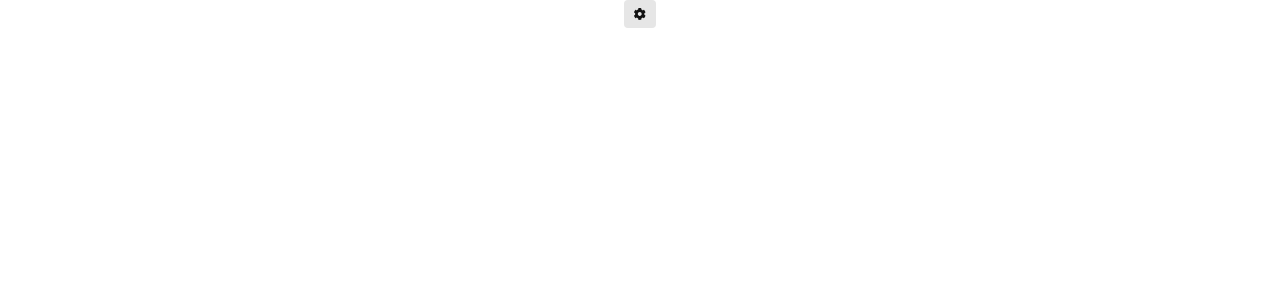
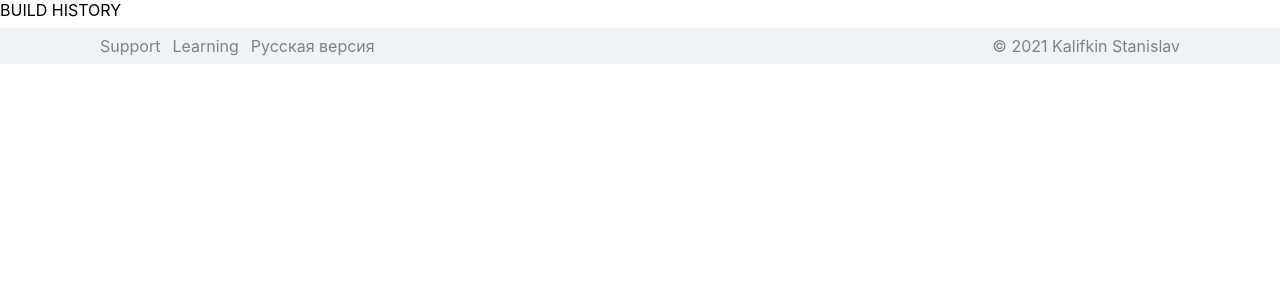
Before and after one commit to Filakkin/ci-service-client, a React (Create React App) app: page /build-history in a window 1280 px wide. Shown: the top 300 px of the page. Built offline with nearby package versions, Linux system fonts and the light colour scheme.

Commit message:
Добавит начальную реализацию роутинга

```diff
--- a/package.json
+++ b/package.json
@@ -10,6 +10,7 @@
     "node-sass": "^6.0.1",
     "react": "^17.0.2",
     "react-dom": "^17.0.2",
+    "react-router-dom": "^5.3.0",
     "react-scripts": "4.0.3",
     "web-vitals": "^1.1.2"
   },
--- a/src/App.js
+++ b/src/App.js
@@ -1,12 +1,41 @@
+import {
+  BrowserRouter as Router,
+  Switch,
+  Route
+} from 'react-router-dom';
+
 import './App.scss';
-import Icons from './components/Button/Icons/Icons.js';
-import Button from './components/Button/Button.js';
+import StartScreen from './pages/startScreen';
+import Settings from './pages/settings';
+import BuildHistory from './pages/buildHistory';
+import Footer from './components/Footer/Footer';
+import FooterMenu from './components/Footer/FooterMenu';
+import Copyright from './components/Footer/Copyright';
+import Link from './components/Link/Link';
 
 function App() {
   return (
-    <div className='Centered-div'>
-      <Button icon={Icons.Type.COG} size='small'/>
-    </div>
+    <Router>
+      <Switch>
+        <Route exact path="/">
+          <StartScreen/>
+        </Route>
+        <Route path="/settings">
+          <Settings/>
+        </Route>
+        <Route path="/build-history">
+          <BuildHistory/>
+        </Route>
+      </Switch>
+      <Footer>
+        <FooterMenu>
+          <Link url="#" text='Support' />
+          <Link url="#" text='Learning' />
+          <Link url="#" text='Русская версия' />
+        </FooterMenu>
+        <Copyright holder='Kalifkin Stanislav' />
+      </Footer>
+    </Router>
   );
 }
 
--- a/src/App.scss
+++ b/src/App.scss
@@ -1,5 +1,11 @@
+@import "_variables";
+
 .App {
   text-align: center;
+  padding: $main-padding;
+  display: flex;
+  flex-direction: column;
+  gap: 8px;
 }
 
 .App-logo {
--- /dev/null
+++ b/src/pages/buildHistory/index.js
@@ -0,0 +1,6 @@
+const BuildHistory = () => {
+    return 'BUILD HISTORY';
+}
+
+
+export default BuildHistory;
--- /dev/null
+++ b/src/pages/settings/index.js
@@ -0,0 +1,6 @@
+const Settings = () => {
+    return 'SETTINGS';
+}
+
+
+export default Settings;
--- /dev/null
+++ b/src/pages/startScreen/index.js
@@ -0,0 +1,6 @@
+const StartScreen = () => {
+    return 'START SCREEN';
+}
+
+
+export default StartScreen;
```
Also changed, not shown: 1 other file (tests, documents, lock files or other folders).
